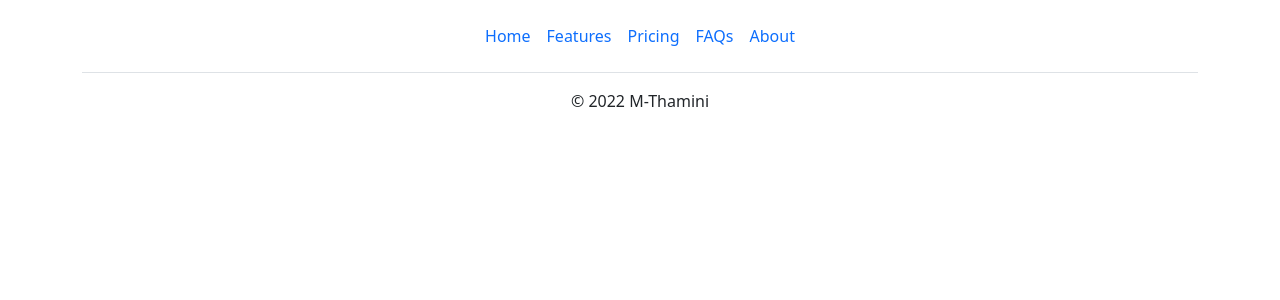
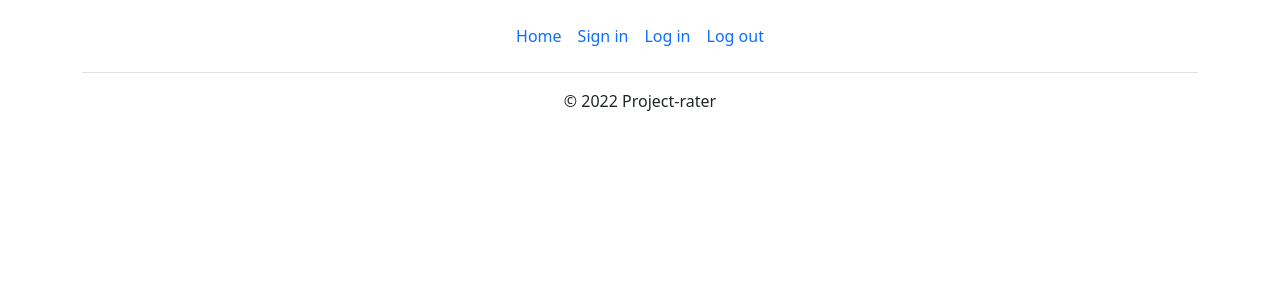
Before and after one commit to Aprilwairimu/project-rater, a Django app: page / in a window 1280 px wide. Shown: the part 70-370 px from the top of the page. Run offline with Django 4.2, Linux system fonts and the light colour scheme; some libraries are stand-ins or nearby versions.

```diff
--- a/apprate/templates/home.html
+++ b/apprate/templates/home.html
@@ -10,19 +10,16 @@
                 <a href="#" class="nav-link px-2">Home</a>
             </li>
             <li class="nav-item">
-                <a href="#" class="nav-link px-2">Features</a>
+                <a href="#" class="nav-link px-2">Sign in</a>
             </li>
             <li class="nav-item">
-                <a href="#" class="nav-link px-2">Pricing</a>
+                <a href="#" class="nav-link px-2">Log in</a>
             </li>
             <li class="nav-item">
-                <a href="#" class="nav-link px-2">FAQs</a>
-            </li>
-            <li class="nav-item">
-                <a href="#" class="nav-link px-2">About</a>
+                <a href="{%url 'logout'%}" class="nav-link px-2">Log out</a>
             </li>
         </ul>
-        <p class="text-center copyright">&copy; 2022 M-Thamini</p>
+        <p class="text-center copyright">&copy; 2022 Project-rater</p>
     </div>
 </footer>
 
```
